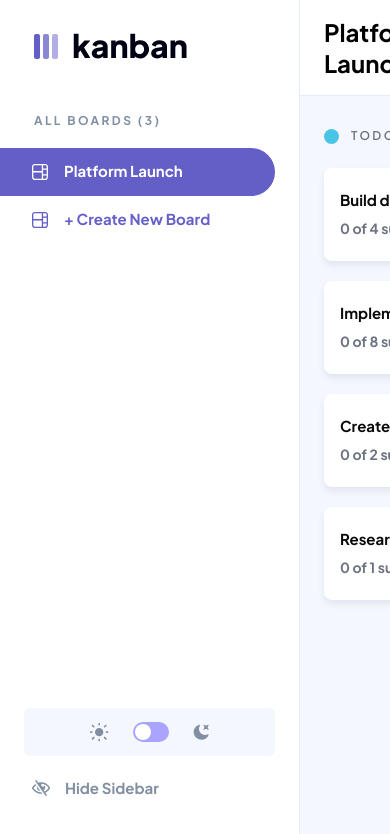
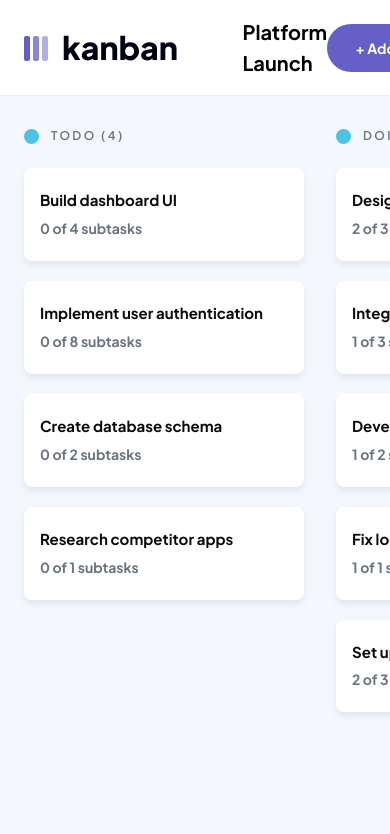
Before and after one commit to okoliken/kaban, a React (Vite) app: page / in a window 390 px wide. Both pictures are taken after a click on the button "Hide Sidebar". Shown: the top 834 px of the page. Built offline with nearby package versions, Linux system fonts and the light colour scheme.

Commit message:
I have tried

```diff
--- a/src/components/shared/Header.tsx
+++ b/src/components/shared/Header.tsx
@@ -2,37 +2,51 @@ import { Button } from "../ui/button";
 import { MenuIcon } from "../ui/MenuIcon";
 import { useModalStore } from "@/store/useModal";
 import { ModalConstants } from "@/utils/constants";
+import { ThemeContext } from "@/themeContext";
+import { useContext } from "react";
+import { useSideBarToggle } from "@/store/useSideBarToggle";
+
 import {
   Popover,
   PopoverContent,
   PopoverTrigger,
 } from "@/components/ui/popover"
 import { generateRandomId } from "@/utils/helpers";
+import { Logo } from "./Logo";
 
 export const Header = () => {
   const openModal = useModalStore((state) => state.openModal);
+  const themeToggler = useContext(ThemeContext);
+  const sideBarToggler = useSideBarToggle();
 
   const PopOverMenuAction = [
     {
-      title:'Edit Board',
-      className:'text-dark-gray',
+      title: 'Edit Board',
+      className: 'text-dark-gray',
       action: () => openModal(ModalConstants.EIDTBOARD),
-      id:generateRandomId()
+      id: generateRandomId()
     },
     {
-      title:'Delete Board',
-      className:'text-destructive-1',
+      title: 'Delete Board',
+      className: 'text-destructive-1',
       action: () => openModal(ModalConstants.DELETEBOARD),
-      id:generateRandomId()
+      id: generateRandomId()
     },
   ]
 
   return (
-    <header className="h-24 border-b border-soft-gray dark:border-[#3E3F4E] flex items-center bg-white dark:bg-[#2B2C37]">
+    <header className="h-24 flex items-center bg-white dark:bg-[#2B2C37] border-b border-soft-gray dark:border-[#3E3F4E]">
       <div className="flex items-center justify-between w-full px-6">
-        <h2 className="font-bold text-2xl leading-[1.89rem] dark:text-white">
-          Platform Launch
-        </h2>
+        <div className="flex items-center gap-x-[4.092rem] h-full">
+          {!sideBarToggler.sideBarToggleState && (
+            <div>
+              <Logo isLightOrDark={themeToggler.isToggled} />
+            </div>
+          )}
+          <h2 className="font-bold text-xl lg:text-2xl leading-[1.89rem] dark:text-white">
+            Platform Launch
+          </h2>
+        </div>
 
         <div className="flex items-center gap-x-[1.5rem]">
           <Button
@@ -46,9 +60,9 @@ export const Header = () => {
             <PopoverContent className="p-4">
               <ul className="flex flex-col gap-y-4">
                 {PopOverMenuAction.map((menu) => (
-                <li onClick={() => menu.action()} key={menu.id} className="text-[0.813rem] p-1">
-                  <button className={`${menu.className} font-medium`}>{menu.title}</button>
-                </li>
+                  <li onClick={() => menu.action()} key={menu.id} className="text-[0.813rem] p-1">
+                    <button className={`${menu.className} font-medium`}>{menu.title}</button>
+                  </li>
                 ))}
               </ul>
             </PopoverContent>
--- a/src/components/shared/SideBar.tsx
+++ b/src/components/shared/SideBar.tsx
@@ -1,17 +1,18 @@
 import { Switch } from "@/components/ui/switch";
 import { ThemeContext } from "@/themeContext";
-import { useContext } from "react";
+import { useContext, SetStateAction } from "react";
 import { Logo } from "./Logo";
 import { SunIcon } from "../icons/SunIcon";
 import { MoonIcon } from "../icons/MoonIcon";
 import { BoardIcon } from "../icons/BoardIcon";
 import { EyeClose } from "../icons/EyeClose";
+import { useSideBarToggle } from "@/store/useSideBarToggle";
 
 export const ThemeToggle = () => {
   const themeToggler = useContext(ThemeContext);
 
   return (
-    <div className="w-[15.688rem] h-12 bg-light-gray dark:bg-[#20212C] rounded-[0.375rem] mb-[0.5rem] flex items-center justify-center gap-x-[1.479rem]">
+    <div className="w-full max-w-[14.688rem] lg:max-w-[15.688rem] h-12 bg-light-gray dark:bg-[#20212C] rounded-[0.375rem] mb-[0.5rem] flex items-center justify-center gap-x-[1.479rem]">
       <SunIcon />
       <Switch
         checked={themeToggler.isToggled}
@@ -27,14 +28,14 @@ export const BoardList = () => {
   return (
     <ul className="pt-[1.188rem] pr-6">
       <li>
-        <button className="w-full bg-primary-1 hover:bg-primary-1/10 dark:hover:bg-white group pl-[2rem] h-12 pr-[2rem] rounded-tr-[6.25rem] rounded-br-[6.25rem] flex items-center gap-x-4">
+        <button className="w-full bg-primary-1 hover:bg-primary-1/10 dark:hover:bg-white group px-6 lg:pl-[2rem] h-12 lg:pr-[2rem] rounded-tr-[6.25rem] rounded-br-[6.25rem] flex items-center gap-x-4">
           <BoardIcon />
           <p className="text-white group-hover:text-primary-1 dark:group-hover:text-primary-1 font-bold leading-[1.181rem] text-[0.938rem]">
             Platform Launch
           </p>
         </button>
       </li>
-      <div className="w-full cursor-pointer pl-[2rem] hover:opacity-70 transition-opacity duration-75 ease-in-out h-12 pr-[2rem] rounded-tr-[6.25rem] rounded-br-[6.25rem] flex items-center gap-x-4">
+      <div className="w-full cursor-pointer px-6 lg:pl-[2rem] hover:opacity-70 transition-opacity duration-75 ease-in-out h-12 lg:pr-[2rem] rounded-tr-[6.25rem] rounded-br-[6.25rem] flex items-center gap-x-4">
         <svg
           aria-hidden="true"
           xmlns="http://www.w3.org/2000/svg"
@@ -58,9 +59,14 @@ export const BoardList = () => {
   );
 };
 
-export const HideSidebarButton = () => {
+export const HideSidebarButton = ({
+  toggleSideBar,
+}: {
+  toggleSideBar: React.Dispatch<SetStateAction<boolean>>;
+}) => {
   return (
     <button
+      onClick={() => toggleSideBar(false)}
       className="flex items-center gap-x-[0.938rem] hover:bg-primary-1/10 dark:hover:bg-white pl-[2rem] h-12 pr-[2rem] rounded-tr-[6.25rem] rounded-br-[6.25rem] w-full group"
       aria-label="Hide Sidebar"
     >
@@ -73,16 +79,17 @@ export const HideSidebarButton = () => {
 };
 
 export const Sidebar = () => {
-
-  const themeToggler = useContext(ThemeContext)
+  const sideBarToggler = useSideBarToggle();
+  const themeToggler = useContext(ThemeContext);
 
   return (
-    <aside className="bg-white dark:bg-[#2B2C37] w-full max-w-[18.75rem] border-r border-soft-gray dark:border-[#3E3F4E] pt-[2.049rem] flex flex-col justify-between">
+    <>
+      {sideBarToggler.sideBarToggleState && (
+        <aside className="bg-white dark:bg-[#2B2C37] w-full max-w-[16.25rem] lg:max-w-[18.75rem] border-r border-soft-gray dark:border-[#3E3F4E] pt-[2.049rem] flex flex-col justify-between">
           <div>
-        <div className="pl-[2.125rem]">
+            <div className="pl-6 lg:pl-[2.125rem]">
               <Logo isLightOrDark={themeToggler.isToggled} />
             </div>
-
 
             <div className="mt-[3.375rem]">
               <h3 className="pl-[2.125rem] text-dark-gray text-xs font-bold tracking-[0.15rem]">
@@ -97,9 +104,13 @@ export const Sidebar = () => {
             <ThemeToggle />
 
             <div className="self-start pr-6 w-full">
-          <HideSidebarButton />
+              <HideSidebarButton
+                toggleSideBar={sideBarToggler.setSideBarToggleState}
+              />
             </div>
           </div>
         </aside>
+      )}
+    </>
   );
 };
--- /dev/null
+++ b/src/store/useSideBarToggle.ts
@@ -0,0 +1,14 @@
+import { create } from 'zustand'
+
+
+interface ISideBarState {
+  sideBarToggleState: boolean
+}
+interface ISideBarAction {
+  setSideBarToggleState: () => void
+}
+
+export const useSideBarToggle = create<ISideBarState & ISideBarAction>((set) => ({
+  sideBarToggleState: true,
+  setSideBarToggleState: () => set((state) => ({ sideBarToggleState: !state.sideBarToggleState  })),
+}))
```
Lines whose indentation alone changed are shown as unchanged.
